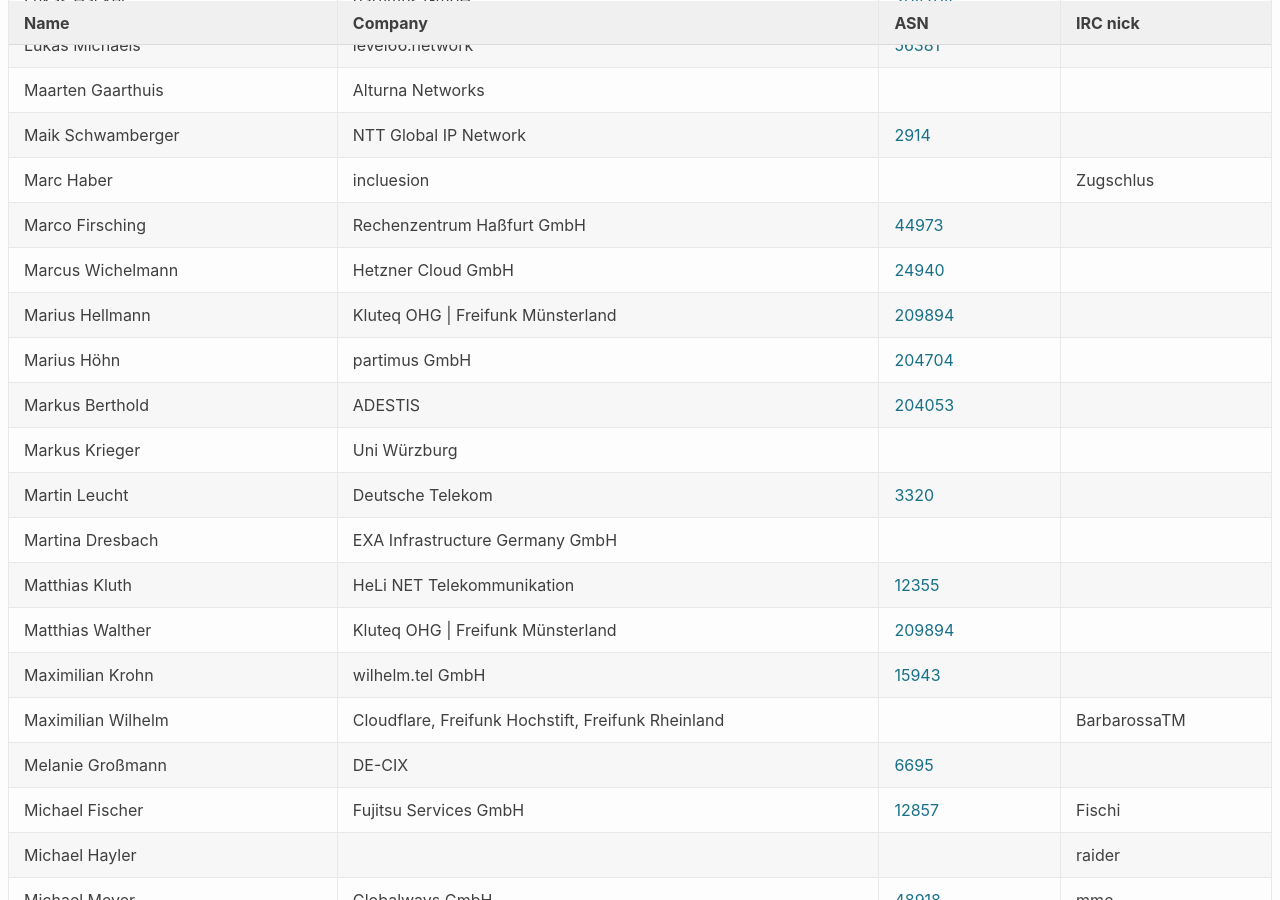
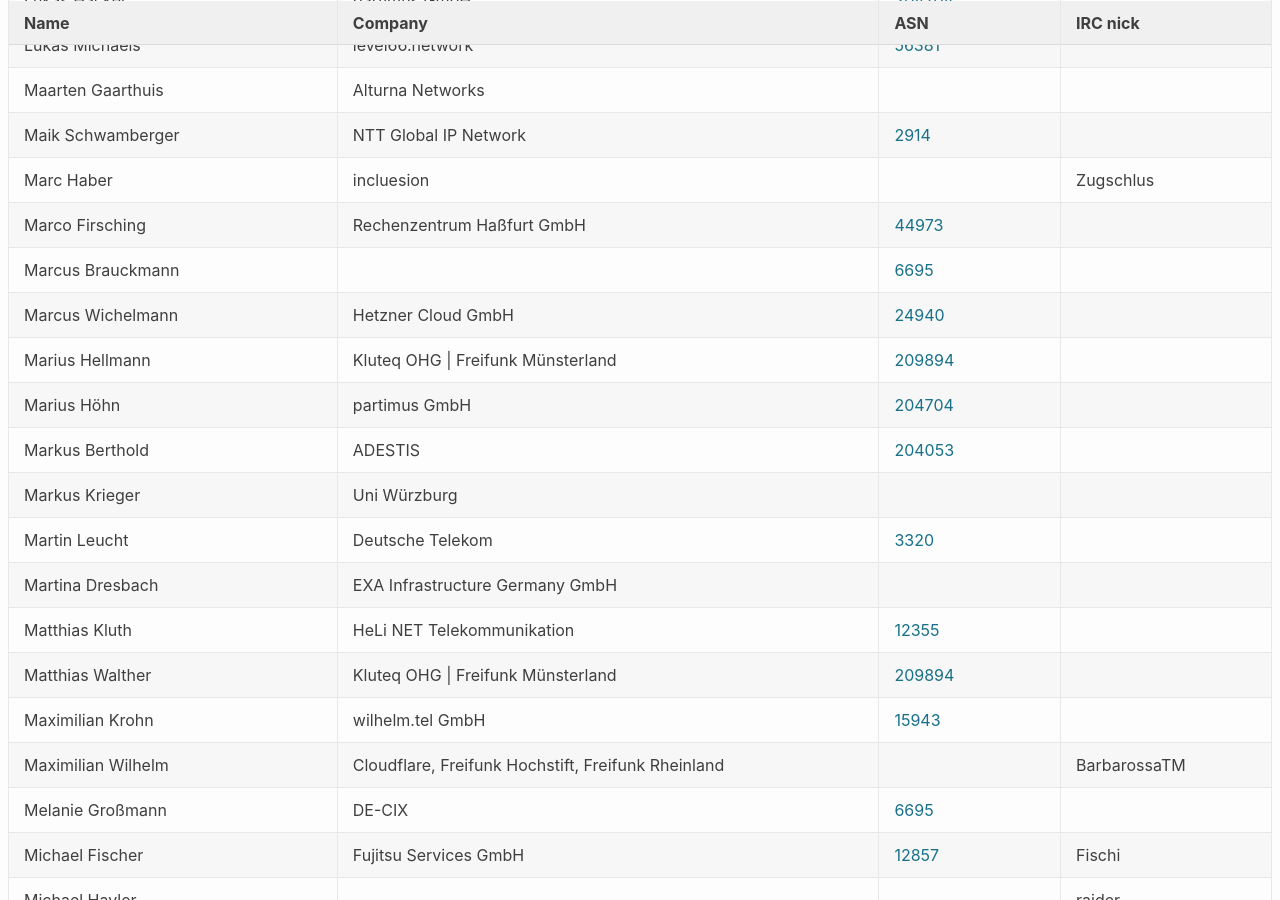
Before and after one commit to denog/pretix-attendeelist, a Jekyll site: the page built from denog15/index.md, in a window 1280 px wide and 900 px high, scrolled down 3169 px. Built offline with Jekyll 4.4.1, drawn with Linux system fonts in a browser that asks for light colours.

Commit message:
Latest data: Wed Aug 30 09:10:16 UTC 2023

```diff
--- a/_data/attendees_denog15_onsite.json
+++ b/_data/attendees_denog15_onsite.json
@@ -432,6 +432,12 @@
     "asn": "44973"
   },
   {
+    "name": "Marcus Brauckmann",
+    "company": null,
+    "irc": null,
+    "asn": "6695"
+  },
+  {
     "name": "Marcus Wichelmann",
     "company": "Hetzner Cloud GmbH",
     "irc": null,
```
